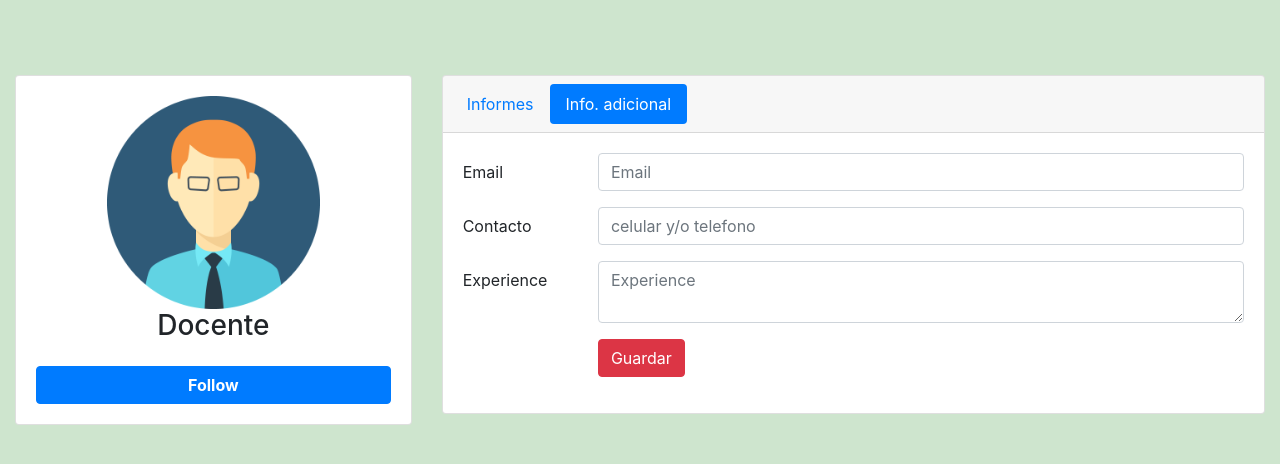
After one commit to luis16121013/ADS, a PHP site: template private/view/viewDocente/perfilDocente.php in a window 1280 px wide, after a click on "Info. adicional". The commit adds this page. Shown: the top 464 px of the page. Run offline with PHP 8.4, Linux system fonts and the light colour scheme; the template is opened without the code that fills it, so the values that code supplies are empty; the visitor is signed in with stand-in values (Sample User, id 1); some libraries are stand-ins or nearby versions.

Commit message:
modif-controller/implement interfaz/perfilDocente

```diff
--- a/private/view/viewDocente/navDocente.php
+++ b/private/view/viewDocente/navDocente.php
@@ -4,13 +4,13 @@
      <img src="assets/icon/docente-icono.png" alt="Logo" style="width:40px;">
     </a>
         <div class="dropdown-menu bg-dark">
-          <a id="perfil" class="dropdown-item text-primary" href="#perfil">Perfil</a>
+          <a id="perfil" class="dropdown-item text-primary" href="?a=perfil">Perfil</a>
           <a class="dropdown-item text-primary" href="#configuracion">Configuracion</a>
           <a class="dropdown-item text-primary" href="?id=close">Salir</a>
         </div>
     <ul class="navbar-nav ">
         <li class="nav-item">
-          <a id="inicio" class="nav-link active" href="?a=inicio">INICIO</a>
+          <a id="inicio" class="nav-link" href="?a=inicio">INICIO</a>
         </li>
         <li class="nav-item">
           <a class="nav-link" href="#">Cursos</a>
@@ -56,7 +56,7 @@
         <li class="nav-item">
           <a class="nav-link dropdown-toggle" href="#" id="navbardrop" data-toggle="dropdown">Configuracion</a>
           <div class="dropdown-menu">
-            <a class="dropdown-item" href="#perfil">Perfil</a>
+            <a class="dropdown-item" href="?a=perfil">Perfil</a>
             <a class="dropdown-item" href="?id=close">Salir</a>
           </div>
         </li>
--- /dev/null
+++ b/private/view/viewDocente/perfilDocente.php
@@ -0,0 +1,103 @@
+<!-- menu perfil---------------------------------------------------- -->
+<div class="content-wrapper " style="padding-top:75px;">
+    <section class="content">
+      <div class="container-fluid">
+        <div class="row">
+          <div class="col-md-4">
+
+            <!-- Profile Image -->
+            <div class="card card-primary card-outline">
+              <div class="card-body box-profile">
+                <div class="text-center">
+                  <img class="profile-user-img img-fluid img-circle"
+                       src="assets/icon/docente-icono.png"
+                       style="width:60%;">
+                </div>
+
+                <h3 class="profile-username text-center">Docente</h3>
+
+                <?php
+                $id=$_SESSION['ID'];
+                echo "<script>let idRegistro=$id</script>";
+                ?>
+
+                <ul id="listado-datos" class="list-group list-group-unbordered mb-3" >
+                    <!-- rellenar datos del usuario API -->
+                </ul>
+
+                <a href="#" class="btn btn-primary btn-block"><b>Follow</b></a>
+              </div>
+              <!-- /.card-body -->
+            </div>
+            <!-- /.card -->
+
+
+          </div>
+          <!-- /.col -->
+          <div class="col-md-8">
+            <div class="card">
+              <div class="card-header p-2">
+                <ul class="nav nav-pills">
+                  <li class="nav-item"><a class="nav-link active" href="#activity" data-toggle="tab">Informes</a></li>
+
+                  <li class="nav-item"><a class="nav-link" href="#settings" data-toggle="tab">Info. adicional</a></li>
+                </ul>
+              </div><!-- /.card-header -->
+              <div class="card-body">
+                <div class="tab-content">
+                  <div class="active tab-pane" id="activity">
+                        <div class="media border p-3" style="border-radius: 15px;">
+                          <img src="assets/icon/docente-icono.png" alt="John Doe" class="mr-3 mt-3 rounded-circle" style="width:60px;">
+                          <div class="media-body">
+                            <h4>John Doe <small><i>Posted on February 19, 2016</i></small></h4>
+                            <p>Lorem ipsum dolor sit amet, consectetur adipiscing elit,
+                              sed do eiusmod tempor incididunt ut labore et dolore magna aliqua.
+                            </p>
+                          </div>
+                        </div>
+                  </div>
+
+                  <!-- /.tab-pane -->
+
+                  <div class="tab-pane" id="settings">
+                    <form class="form-horizontal">
+
+                      <div class="form-group row">
+                        <label for="inputEmail" class="col-sm-2 col-form-label">Email</label>
+                        <div class="col-sm-10">
+                          <input type="email" class="form-control" id="inputEmail" placeholder="Email">
+                        </div>
+                      </div>
+                      <div class="form-group row">
+                        <label for="inputName2" class="col-sm-2 col-form-label">Contacto</label>
+                        <div class="col-sm-10">
+                          <input type="text" class="form-control" id="inputName2" placeholder="celular y/o telefono">
+                        </div>
+                      </div>
+                      <div class="form-group row">
+                        <label for="inputExperience" class="col-sm-2 col-form-label">Experience</label>
+                        <div class="col-sm-10">
+                          <textarea class="form-control" id="inputExperience" placeholder="Experience"></textarea>
+                        </div>
+                      </div>
+
+                      <div class="form-group row">
+                        <div class="offset-sm-2 col-sm-10">
+                          <button id="infoAdicional" type="submit" class="btn btn-danger">Guardar</button>
+                        </div>
+                      </div>
+                    </form>
+                  </div>
+                  <!-- /.tab-pane -->
+                </div>
+                <!-- /.tab-content -->
+              </div><!-- /.card-body -->
+            </div>
+            <!-- /.card -->
+          </div>
+          <!-- /.col -->
+        </div>
+        <!-- /.row -->
+      </div><!-- /.container-fluid -->
+    </section>
+</div>
```
Also changed, not shown: private/assets/js/mainDocente.js (+35 -0 lines), private/controller/controllerDocente.php (+16 -0 lines).
